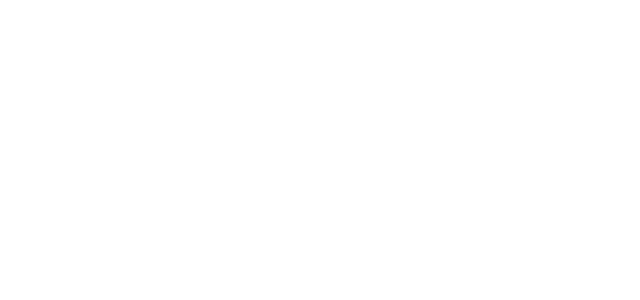
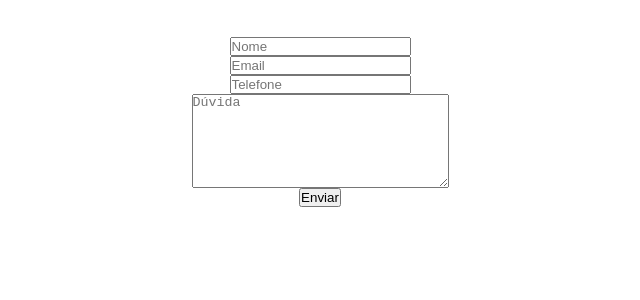
Before and after one commit to codiacademy/ChallengeVI-noitecentro, a React (Vite) app in the folder frontend/react-page-frontend/: page /contato in a window 1280 px wide. Shown: the top 300 px of the page, without its empty margins (320-960 px from the left). Built offline with nearby package versions, Linux system fonts and the light colour scheme.

Commit message:
lógica da pagina de contato feita

```diff
--- a/frontend/react-page-frontend/package.json
+++ b/frontend/react-page-frontend/package.json
@@ -14,7 +14,6 @@
     "@emotion/styled": "^11.13.0",
     "@mui/material": "^5.16.5",
     "aos": "^2.3.4",
-    "express": "^4.19.2",
     "formik": "^2.4.6",
     "react": "^18.3.1",
     "react-dom": "^18.3.1",
--- a/frontend/react-page-frontend/src/pages/contato/contato.jsx
+++ b/frontend/react-page-frontend/src/pages/contato/contato.jsx
@@ -1,10 +1,92 @@
-export function Contato(){
+import Axios from 'axios';
+import { ToastContainer, toast } from 'react-toastify';
+import 'react-toastify/dist/ReactToastify.css';
+import { useState } from 'react';
 
+export function Contato() {
+    const [values, setValues] = useState({
+        nome: '',
+        email: '',
+        telefone: '',
+        duvida: ''
+    });
 
+    const handleChange = (e) => {
+        setValues({
+            ...values,
+            [e.target.name]: e.target.value
+        });
+    };
+
+    const submitContact = (e) => {
+        e.preventDefault();
+
+        Axios.post("http://localhost:3001/contactItems", {
+            nome: values.nome,
+            email: values.email,
+            fone: values.telefone,
+            duvida: values.duvida
+        }).then((res) => {
+            if (res.data.msg === "Contato cadastrado com sucesso!") {
+                toast.success("Contato cadastrado com sucesso!", {
+                    position: "bottom-left",
+                    autoClose: 3000,
+                    hideProgressBar: false,
+                    closeOnClick: true,
+                    pauseOnHover: true,
+                    draggable: false,
+                    progress: undefined,
+                });
+            }
+        }).catch((err) => {
+            toast.error("Erro ao cadastrar contato!", {
+                position: "bottom-left",
+                autoClose: 3000,
+                hideProgressBar: false,
+                closeOnClick: true,
+                pauseOnHover: true,
+                draggable: false,
+                progress: undefined,
+            });
+        });
+    };
 
     return (
         <div>
             <h1>Contato</h1>
+            <form onSubmit={submitContact}>
+                <input
+                    type="text"
+                    name="nome"
+                    placeholder="Nome"
+                    value={values.nome}
+                    onChange={handleChange}
+                />
+                <input
+                    type="email"
+                    name="email"
+                    placeholder="Email"
+                    value={values.email}
+                    onChange={handleChange}
+                />
+                <input
+                    type="tel"
+                    name="telefone"
+                    placeholder="Telefone"
+                    value={values.telefone}
+                    onChange={handleChange}
+                />
+                <textarea
+                    name="duvida"
+                    cols="30"
+                    rows="10"
+                    placeholder="Dúvida"
+                    value={values.duvida}
+                    onChange={handleChange}
+                />
+                <button type="submit">Enviar</button>
+            </form>
+            <ToastContainer />
         </div>
-    )
+    );
 }
--- a/frontend/react-page-frontend/src/pages/login/registrar.jsx
+++ b/frontend/react-page-frontend/src/pages/login/registrar.jsx
@@ -13,9 +13,10 @@
         Axios.post("http://localhost:3001/register", {
             email: values.email,
             password: values.password,
-        }).then((response) => {
-            setMessage(response.data.msg);
-            if (response.data.msg === "Cadastrado com sucesso!") {
+
+        }).then((res) => {
+            setMessage(res.data.msg);
+            if (res.data.msg === "Cadastrado com sucesso!") {
                 navigate("/login");
             }
         });
@@ -56,11 +57,11 @@
                             <ErrorMessage component="span" name="email" className="form-error" />
                         </div>
                         <div className="login-form-group">
-                            <Field name="password" className="form-field" placeholder="Senha" type="password" />
+                            <Field name="password" className="form-field" placeholder="Senha" type="text" />
                             <ErrorMessage component="span" name="password" className="form-error" />
                         </div>
                         <div className="login-form-group">
-                            <Field name="confirmPassword" className="form-field" placeholder="Confirme sua senha" type="password" />
+                            <Field name="confirmPassword" className="form-field" placeholder="Confirme sua senha" type="text" />
                             <ErrorMessage component="span" name="confirmPassword" className="form-error" />
                         </div>
                         <button className="login-button" type="submit">
```
Also changed, not shown: 1 other file (tests, documents, lock files or other folders).
